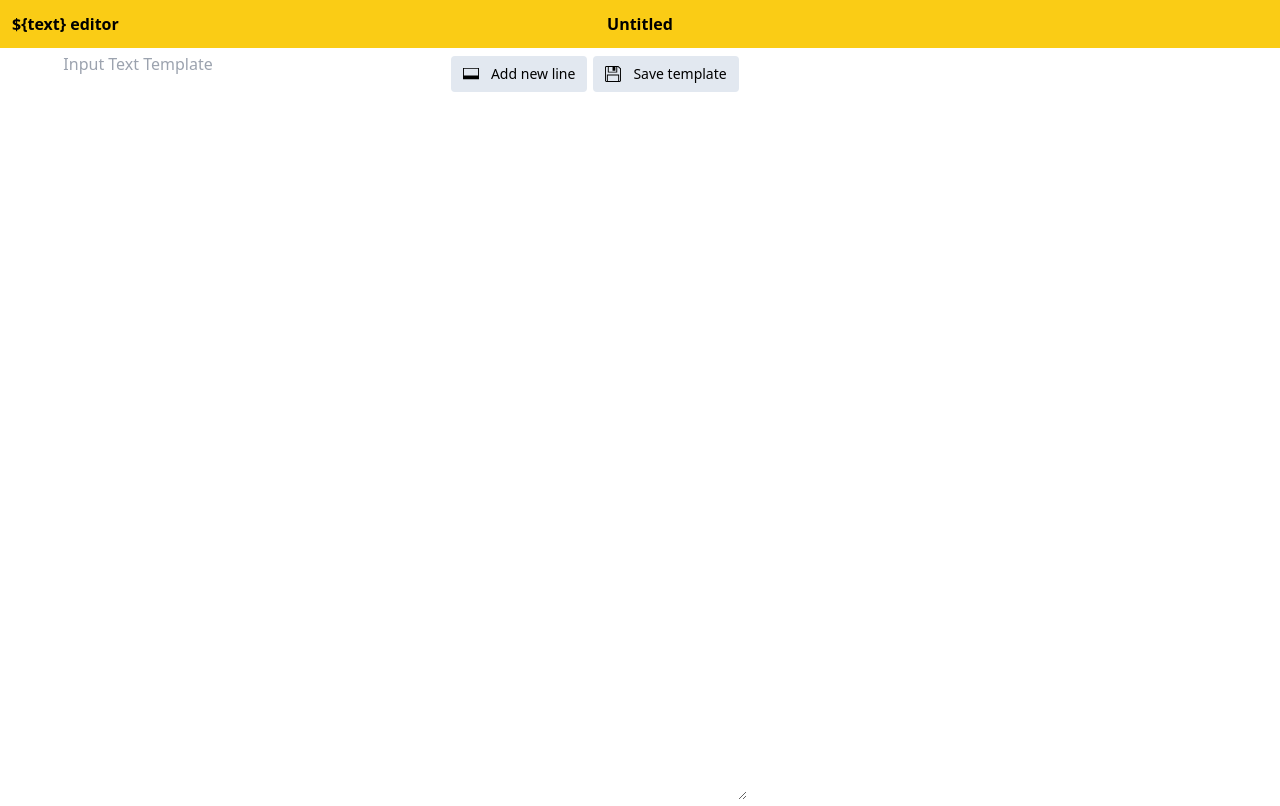
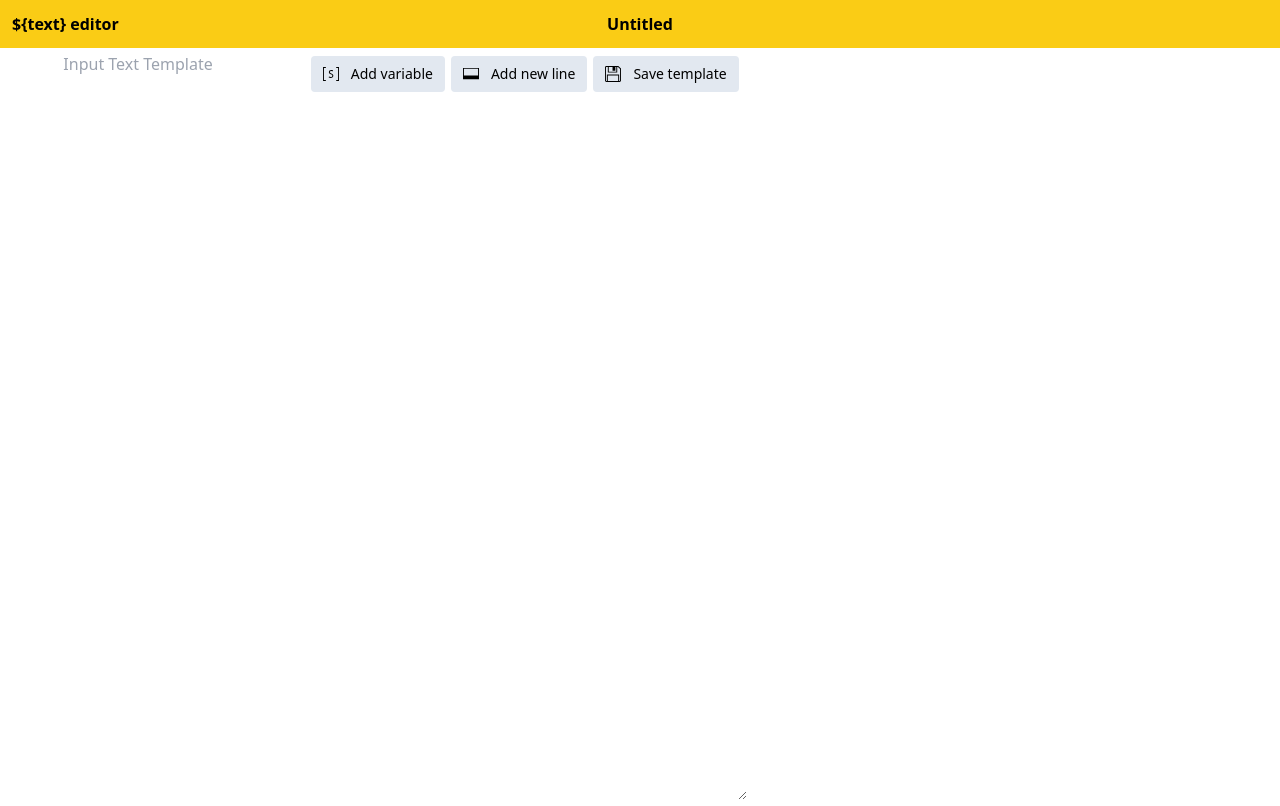
Before and after one commit to gtoshinakano/web-template-string, a React (Vite) app: page / in a window 1280 px wide. Built offline with nearby package versions, Linux system fonts and the light colour scheme.

Commit message:
add variable to input

```diff
--- a/src/EditorMenu.tsx
+++ b/src/EditorMenu.tsx
@@ -1,4 +1,4 @@
-import { TfiSave, TfiLayoutMediaOverlayAlt } from "react-icons/tfi";
+import { TfiSave, TfiLayoutMediaOverlayAlt, TfiShortcode } from "react-icons/tfi";
 import { useTemplateStore } from "./store/TemplateStore";
 
 export const EditorMenu = ({ textareaRef}: {textareaRef: React.RefObject<HTMLTextAreaElement>}) => {
@@ -11,7 +11,16 @@ export const EditorMenu = ({ textareaRef}: {textareaRef: React.RefObject<HTMLTex
     if(textareaRef.current) textareaRef.current.focus()
   }
 
+  const handleAddNewVariable = () => {
+    const cursor = textareaRef.current ? textareaRef.current.selectionStart : input.length
+    singleChange("input", input.slice(0, cursor) + "${variable}" + input.slice(cursor))
+    if(textareaRef.current) textareaRef.current.focus()
+  }
+
   return <div className="absolute right-0 p-2 flex gap-1.5 ">
+    <button className=" flex px-3 py-2 rounded bg-slate-200 hover:bg-slate-300 gap-3" onClick={handleAddNewVariable}>
+      <TfiShortcode className="m-auto" /> <span className="m-auto text-sm"> Add variable</span>
+    </button>
     <button className=" flex px-3 py-2 rounded bg-slate-200 hover:bg-slate-300 gap-3" onClick={handleAddNewLine}>
       <TfiLayoutMediaOverlayAlt className="m-auto" /> <span className="m-auto text-sm"> Add new line</span>
     </button>
```
